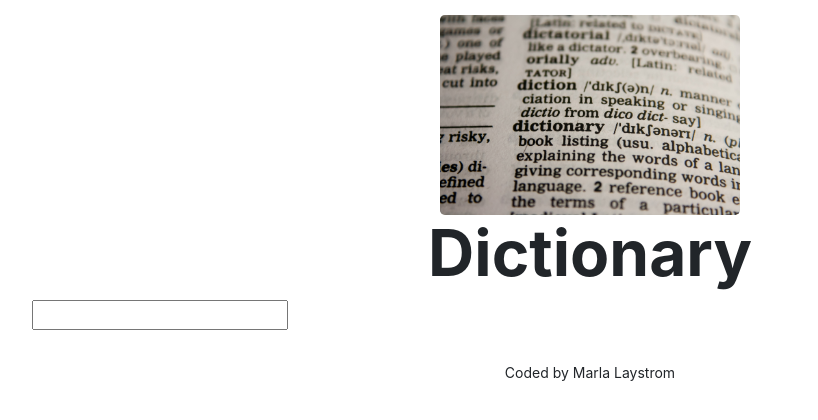
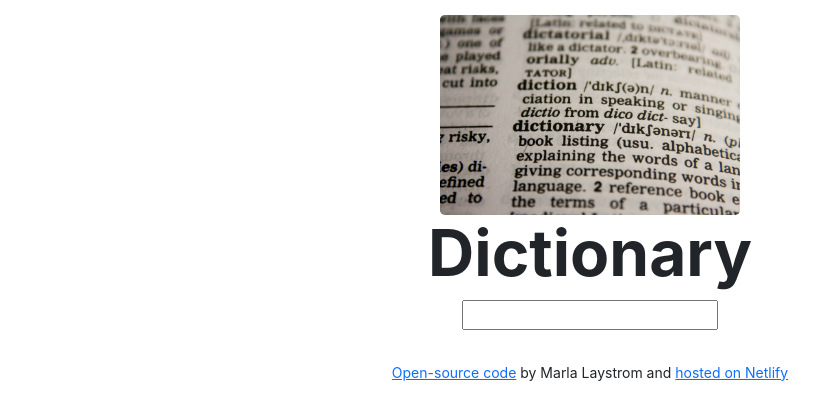
Before and after one commit to edistomars/dictionary-project, a React (Create React App) app: page / in a window 1280 px wide. Shown: the top 420 px of the page, without its empty margins (50-868 px from the left). Built offline with nearby package versions, Linux system fonts and the light colour scheme.

Commit message:
entered links for github and netlify

```diff
--- a/src/App.js
+++ b/src/App.js
@@ -14,7 +14,24 @@ export default function App() {
           <Dictionary />
         </main>
         <footer className="App-footer">
-          <small>Coded by Marla Laystrom</small>
+          <small>
+            {" "}
+            <a
+              href="https://github.com/edistomars/dictionary-project"
+              target="_blank"
+              rel="noreferrer"
+            >
+              Open-source code
+            </a>{" "}
+            by Marla Laystrom and{" "}
+            <a
+              href="https://vigorous-northcutt-c1e6d9.netlify.app"
+              target="_blank"
+              rel="noreferrer"
+            >
+              hosted on Netlify
+            </a>
+          </small>
         </footer>
       </div>
     </div>
--- a/src/Dictionary.css
+++ b/src/Dictionary.css
@@ -1,3 +1,3 @@
 .Dictionary {
-  background-color: ;
+  text-align: center;
 }
```
